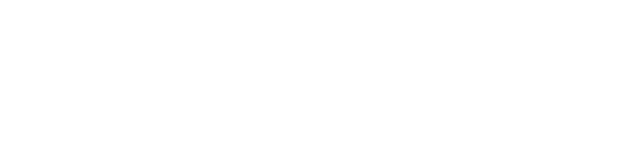
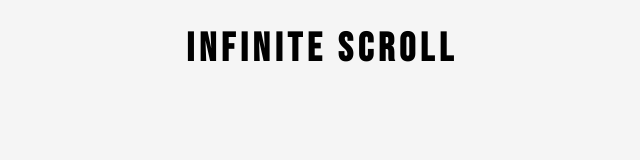
Before and after one commit to rigole/infinite-scroll, a plain HTML site: page index.html in a window 1280 px wide. Shown: the whole page, without its empty margins (318-958 px from the left). Drawn offline with Linux system fonts and the light colour scheme.

Commit message:
center elements

```diff
--- a/index.html
+++ b/index.html
@@ -2,9 +2,11 @@
 <html lang="en">
 <head>
     <meta charset="UTF-8">
-    <title>Title</title>
+    <title>Infinite Scroll</title>
+    <link rel="stylesheet" href="style.css">
 </head>
 <body>
-
+<h1>Infinite Scroll</h1>
+<script src="script.js"></script>
 </body>
 </html>
--- a/style.css
+++ b/style.css
@@ -0,0 +1,13 @@
+@import url('https://fonts.googleapis.com/css2?family=Bebas+Neue&display=swap');
+
+body{
+    font-family: 'Bebas Neue', sans-serif;
+    background-color: whitesmoke;
+}
+h1{
+    text-align: center;
+    margin-top: 25px;
+    margin-bottom: 15px;
+    font-size: 40px;
+    letter-spacing: 5px;
+}
```
